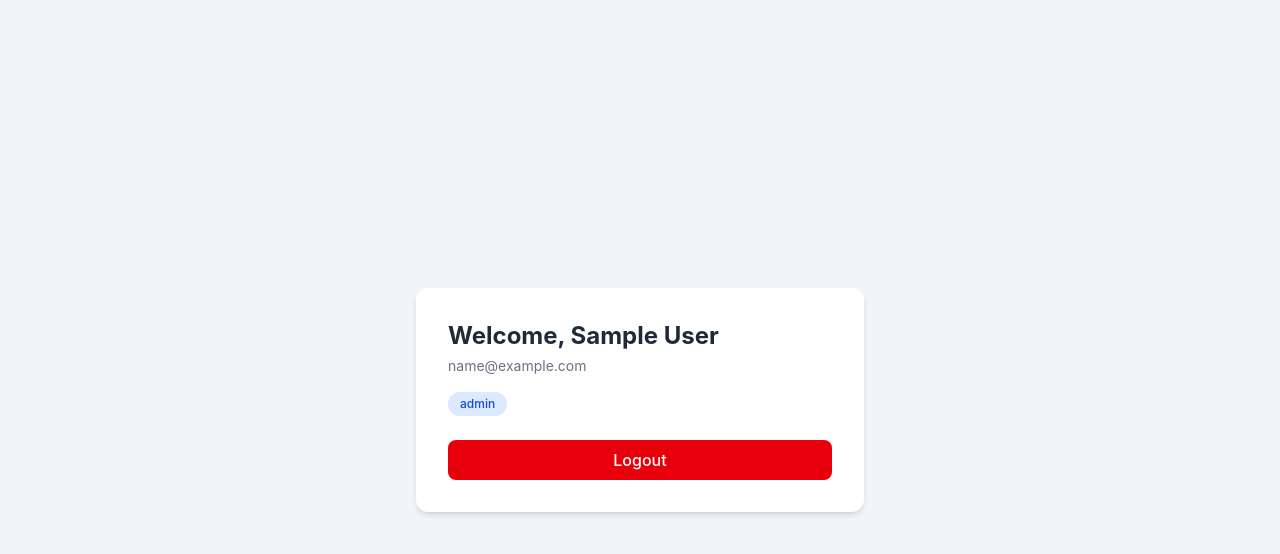
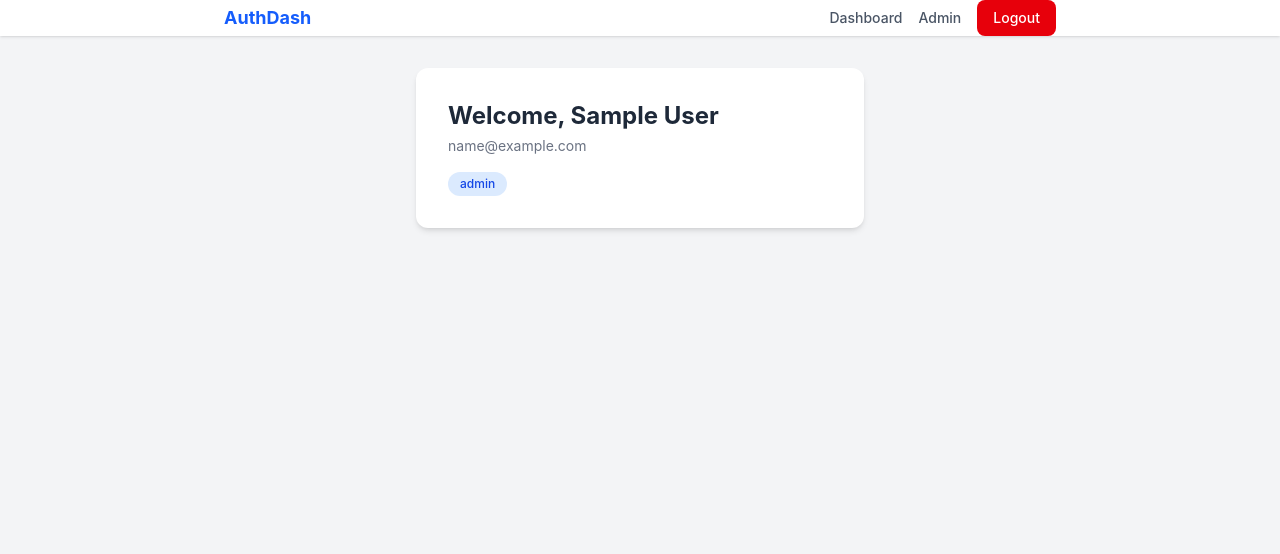
Before and after one commit to kapil-2025/auth-role-dashboard, a React (Vite) app in the folder client/: page /dashboard in a window 1280 px wide. Shown: the top 554 px of the page. Built offline with nearby package versions, Linux system fonts and the light colour scheme; sample sign-in values are in the browser's storage.

Commit message:
Add reusable Navbar with logout and role-based links

```diff
--- /dev/null
+++ b/client/src/components/Navbar.jsx
@@ -0,0 +1,28 @@
+import {useNavigate,Link} from "react-router";
+
+function Navbar (){
+  const navigate=useNavigate();
+  const user=JSON.parse(localStorage.getItem("user"));
+  const handleLogout=()=>{
+    localStorage.removeItem("token");
+    localStorage.removeItem("user");
+    navigate("/login")
+  }
+  return (
+<nav className="bg-white shadow-sm"><div className="max-w-4xl mx-auto px-8 py4 flex items-center justify-between" >
+  <span className="text-lg font-bold text-blue-600">AuthDash</span>
+  <div className="flex items-center gap-4">
+    <Link to="/dashboard" className="text-sm font-medium text-gray-600 hover:text-blue-600">
+  Dashboard
+</Link>
+{user?.role === "admin" && (
+  <Link to="/admin" className="text-sm font-medium text-gray-600 hover:text-blue-600">
+    Admin
+  </Link>
+)}
+    <button onClick={handleLogout} className="px-4 py-2 text-sm font-medium text-white bg-red-600 rounded-lg hover:bg-red-700">Logout</button>
+  </div>
+  </div></nav>
+  )
+}
+export default Navbar;
--- a/client/src/pages/Admin.jsx
+++ b/client/src/pages/Admin.jsx
@@ -1,4 +1,5 @@
 import { useState, useEffect } from "react";
+import Navbar from "../components/Navbar.jsx";
 
 function Admin() {
   const [users, setUsers] = useState([]);
@@ -27,8 +28,8 @@ function Admin() {
     const data = await res.json();
   };
   return (
-    <div className="min-h-screen bg-gray-100 p-8">
-      <div className="max-w-4xl mx-auto bg-white p-8 rounded-xl shadow-md">
+    <div className="min-h-screen bg-gray-100 ">
+     <Navbar></Navbar> <div className="max-w-4xl mx-auto mt-8 bg-white p-8 rounded-xl shadow-md">
         <h1 className="text-2xl font-bold text-gray-800">Admin Dashboard</h1>
         <p className="mt-1 text-sm text-gray-500">Total users:{users.length}</p>
         <table className="w-full mt-6 text-left text-sm">
@@ -49,7 +50,7 @@ function Admin() {
                 <td className="py-3">{user.role} </td>{" "}
                <td className="py-3">
   {user.email === currentUser?.email ? (
-    <span className="text-xs rounded-xl text-gray-700">You</span>
+    <span className="text-xs rounded-xl text-blue-700">You</span>
   ) : (
     <button
       onClick={() => handleDelete(user._id)}
--- a/client/src/pages/Dashboard.jsx
+++ b/client/src/pages/Dashboard.jsx
@@ -1,15 +1,16 @@
-import { useNavigate } from 'react-router';
+// import { useNavigate } from 'react-router';
+import Navbar from "../components/Navbar.jsx";
 function Dashboard() {
   const user = JSON.parse(localStorage.getItem("user"));
-  const navigate=useNavigate();
-  const handleLogout=()=>{
-    localStorage.removeItem("token");
-    localStorage.removeItem("user");
-    navigate("/login")
-  }
+  // const navigate=useNavigate();
+  // const handleLogout=()=>{
+  //   localStorage.removeItem("token");
+  //   localStorage.removeItem("user");
+  //   navigate("/login")
+  // }
   return (
-    <div className="min-h-screen flex items-center justify-center  bg-gray-100">
-      <div className="w-full max-w-md bg-white p-8 rounded-xl shadow-md">
+    <div className="min-h-screen  bg-gray-100">
+     <Navbar></Navbar> <div className=" max-w-md mx-auto  mt-8 p-8 bg-white rounded-xl shadow-md">
         <h1 className="text-2xl font-bold text-gray-800">
           Welcome, {user?.name}
         </h1>
@@ -17,8 +18,8 @@ function Dashboard() {
         <span className="inline-block mt-4 px-3 py-1 text-xs font-medium text-blue-700 bg-blue-100 rounded-full">
           {user?.role}
         </span>
-        <button onClick={handleLogout}
-        className='block w-full mt-6 py-2 bg-red-600 text-white font-medium rounded-lg hover:bg-red-700'>Logout</button>
+        {/* <button onClick={handleLogout}
+        className='block w-full mt-6 py-2 bg-red-600 text-white font-medium rounded-lg hover:bg-red-700'>Logout</button> */}
       </div>
     </div>
   );
```
